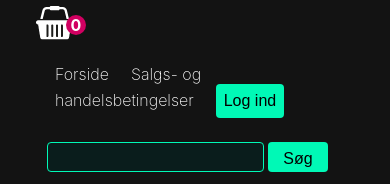
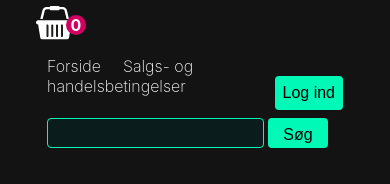
Before and after one commit to kasperfryd/stringsonline, a React (Create React App) app: page / in a window 390 px wide. Shown: the top 184 px of the page. Built offline with nearby package versions, Linux system fonts and the light colour scheme; no server answers.

Commit message:
mobile header fix

```diff
--- a/src/components/header/header.module.scss
+++ b/src/components/header/header.module.scss
@@ -265,9 +265,11 @@
     .topNav{
         .links{
             width: auto;
+            padding:8px;
             a{
                 button{
                     width:auto;
+                    float:right;
                 }
             }
         }
```
